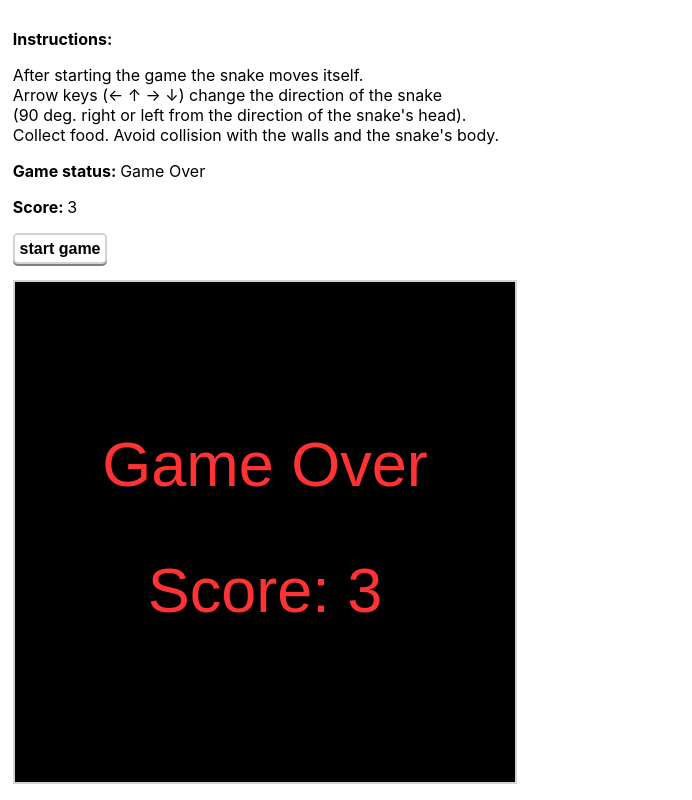
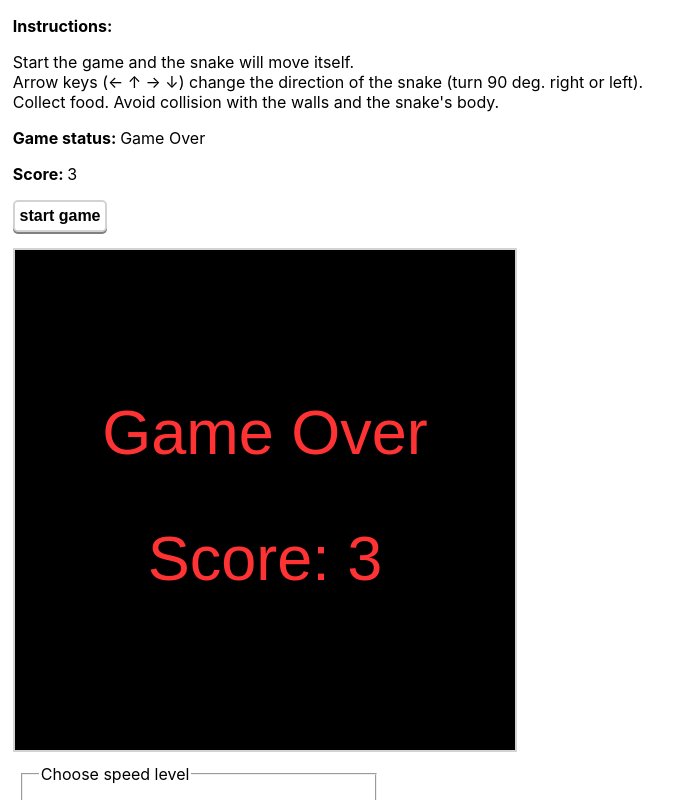
Before and after one commit to b-lukaszuk/snake_game, a React (Create React App) app in the folder my-app/: page / in a window 1280 px wide. Shown: the top 800 px of the page, without its empty margins (0-692 px from the left). Built offline with nearby package versions, Linux system fonts and the light colour scheme.

Commit message:
kosmetyka

```diff
--- a/my-app/src/App.css
+++ b/my-app/src/App.css
@@ -1,4 +1,4 @@
 .App {
   text-align: left;
-  padding: 1%;
+  padding: 0% 1% 0% 1%;
 }
--- a/my-app/src/components/Instructions.tsx
+++ b/my-app/src/components/Instructions.tsx
@@ -2,14 +2,12 @@ import { ReactElement } from "react";
 
 const Instructions: React.FC = (): ReactElement<HTMLElement> => {
     return (
-        <div>
+        <div >
             <p> <b>Instructions: </b> </p>
             <span>
-                After starting the game the snake moves itself.
+                Start the game and the snake will move itself.
                 <br />
-                Arrow keys (&#8592; &#8593; &#8594; &#8595;) change the direction of the snake
-                <br />
-                (90 deg. right or left from the direction of the snake's head).
+                Arrow keys (&#8592; &#8593; &#8594; &#8595;) change the direction of the snake (turn 90 deg. right or left).
                 <br />
                 Collect food. Avoid collision with the walls and the snake's body.
             </span>
```
